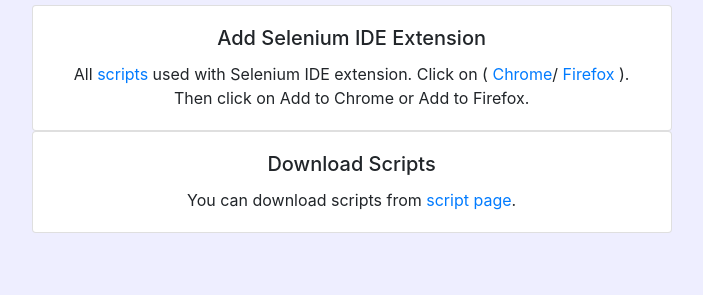
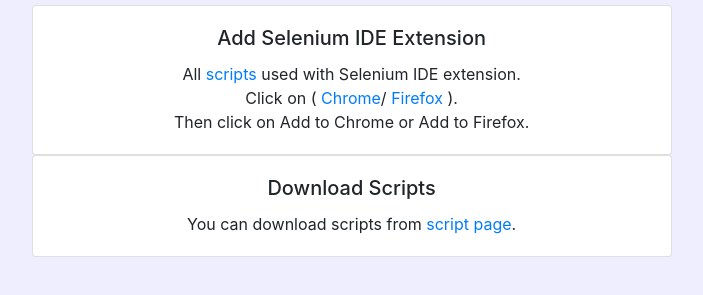
Before and after one commit to CharlesCreativeContent/twitterBot, a website: page public/home/gettingStarted.html in a window 1280 px wide. Shown: the part 97-392 px from the top of the page, without its empty margins (122-825 px from the left). Drawn offline with nearby package versions, Linux system fonts and the light colour scheme; files whose address does not match are found by name.

Commit message:
Update gettingStarted.html

```diff
--- a/public/home/gettingStarted.html
+++ b/public/home/gettingStarted.html
@@ -18,10 +18,10 @@
     <div class="card" >
   <div class="card-body">
     <h5 class="card-title">Add Selenium IDE Extension</h5>
-    <p class="card-text">All <a target="_blank" href="/">scripts</a> used with Selenium IDE extension. Click on (
+    <p class="card-text">All <a target="_blank" href="/">scripts</a> used with Selenium IDE extension.<br>Click on (
       <a target="_blank" href="https://chrome.google.com/webstore/detail/selenium-ide/mooikfkahbdckldjjndioackbalphokd?hl=en">Chrome</a>/
       <a target="_blank" href="https://addons.mozilla.org/en-US/firefox/addon/selenium-ide/">Firefox</a>
-      ). Then click on Add to Chrome or Add to Firefox.
+      ).<br>Then click on Add to Chrome or Add to Firefox.
     </p>
   </div>
 </div>
```
